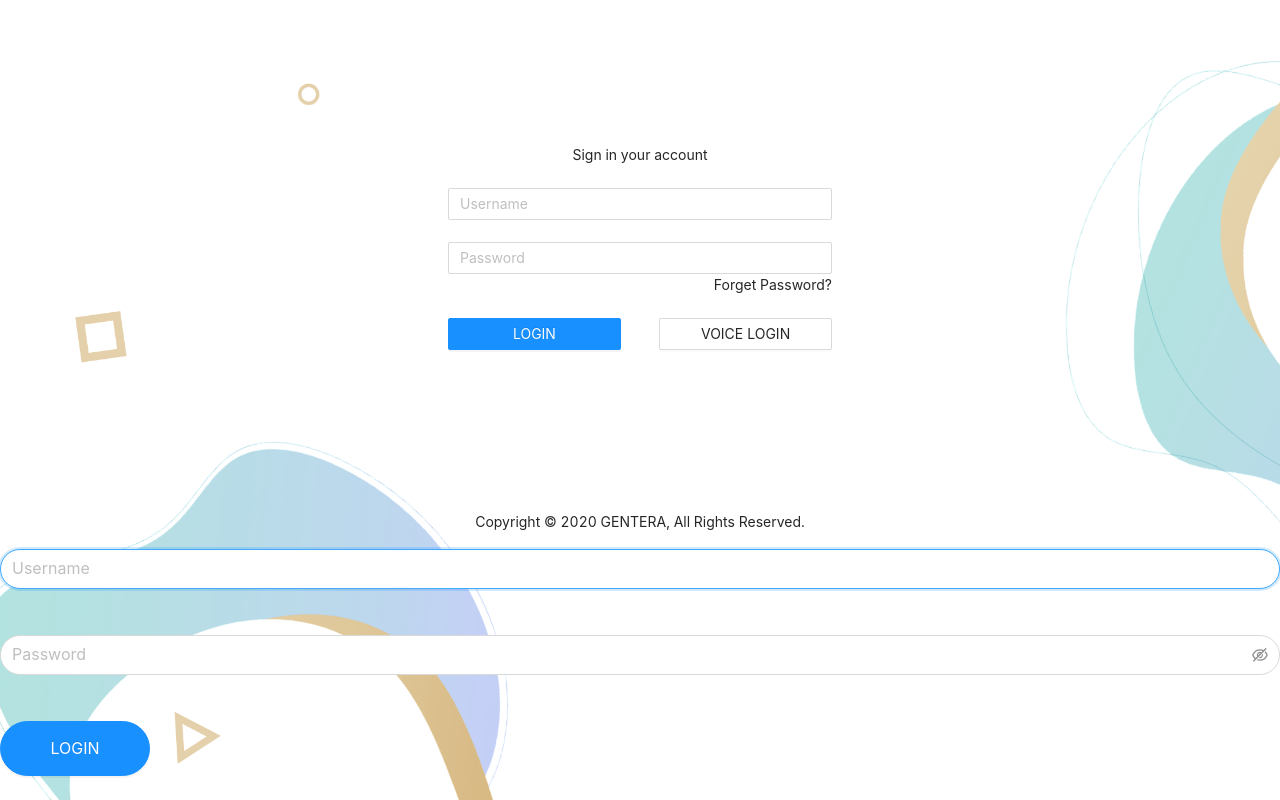
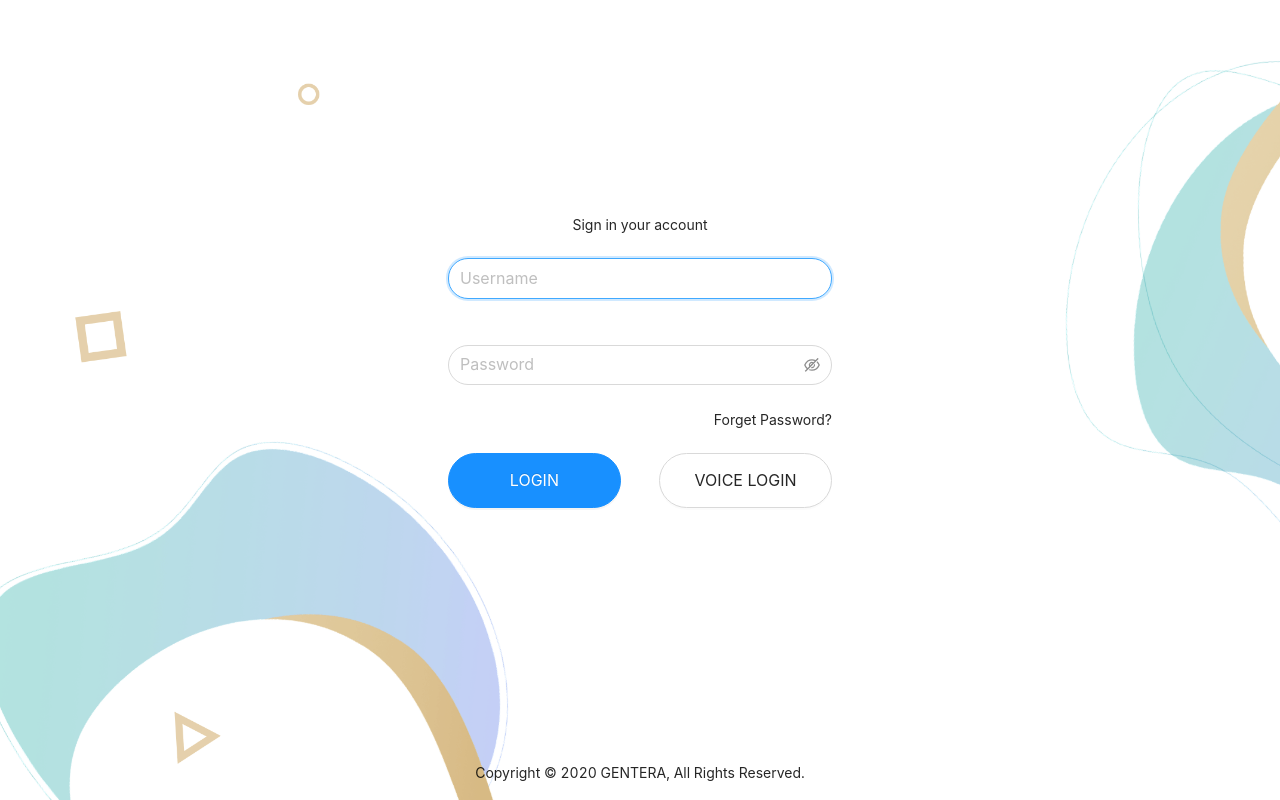
Before and after one commit to HeiChan123/landingpage, a React app: page / in a window 1280 px wide. Built offline with nearby package versions, Linux system fonts and the light colour scheme.

Commit message:
update login layout

```diff
--- a/src/prelogin/Landingpage.tsx
+++ b/src/prelogin/Landingpage.tsx
@@ -42,7 +42,7 @@ const LandingPage = observer(({ appState }: { appState: AppState }) => {
             <div style={{ margin: "auto", width: "30%", textAlign: "center" }}>
                 <div >Sign in your account</div>
                 <br />
-                <Input placeholder="Username" />
+                {/* <Input placeholder="Username" />
                 <br />
                 <br />
                 <Input placeholder="Password" />
@@ -55,12 +55,8 @@ const LandingPage = observer(({ appState }: { appState: AppState }) => {
                     <Button type="default" style={{ width: "45%", marginLeft: "5%" }}>
                         VOICE LOGIN
                     </Button>
-                </div>
-            </div>
-            <div style={{ bottom: "0", margin: "0 auto", padding:"1rem" }}>
-                <Typography>{"Copyright © 2020 GENTERA, All Rights Reserved."}</Typography>
-            </div>
-            <Form
+                </div> */}
+                <Form
                     name="basic"
                     initialValues={{}}
                     onFinish={handleLogin}
@@ -79,13 +75,22 @@ const LandingPage = observer(({ appState }: { appState: AppState }) => {
                     >
                         <Input.Password placeholder={"Password"} name="password" size={"large"} />
                     </Form.Item>
+                    <div style={{ textAlign: "right" }}>Forget Password?</div>
                     &nbsp;
                     <Form.Item>
-                        <Button type="primary" size={"large"} shape={"round"} htmlType="submit">
+                        <Button type="primary" style={{ width: "45%", marginRight: "5%" }} size={"large"} shape={"round"} htmlType="submit">
                             Login
+                    </Button>
+                        <Button type="default" style={{ width: "45%", marginLeft: "5%" }} size={"large"} shape={"round"}>
+                            VOICE LOGIN
                     </Button>
                     </Form.Item>
                 </Form>
+            </div>
+            <div style={{ bottom: "0", margin: "0 auto", padding: "1rem" }}>
+                <Typography>{"Copyright © 2020 GENTERA, All Rights Reserved."}</Typography>
+            </div>
+
             {/* <div style={{ margin: "auto 0 0 auto", textAlign:"right" }}>
                 <img src={trynow} style={{width:"50%", position: "absolute", zIndex:10}}></img>
             </div> */}
```
Also changed, not shown: 1 other file (tests, documents, lock files or other folders).
